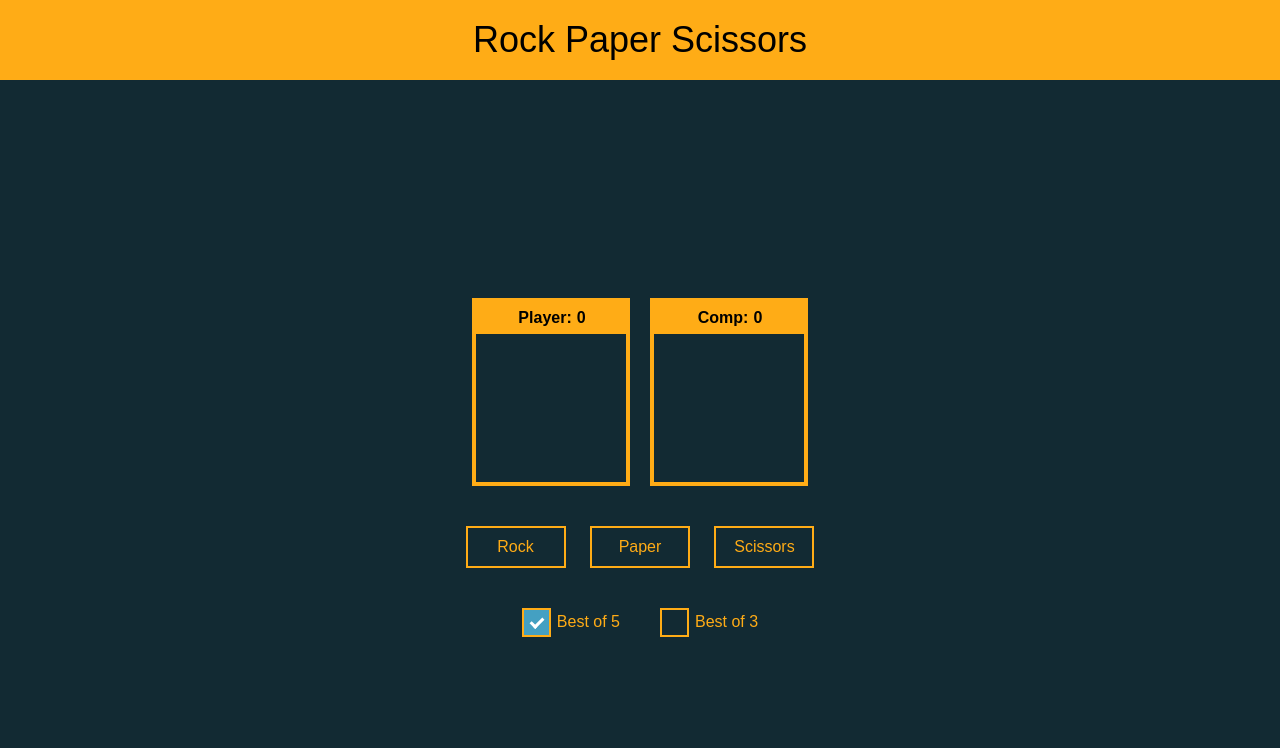
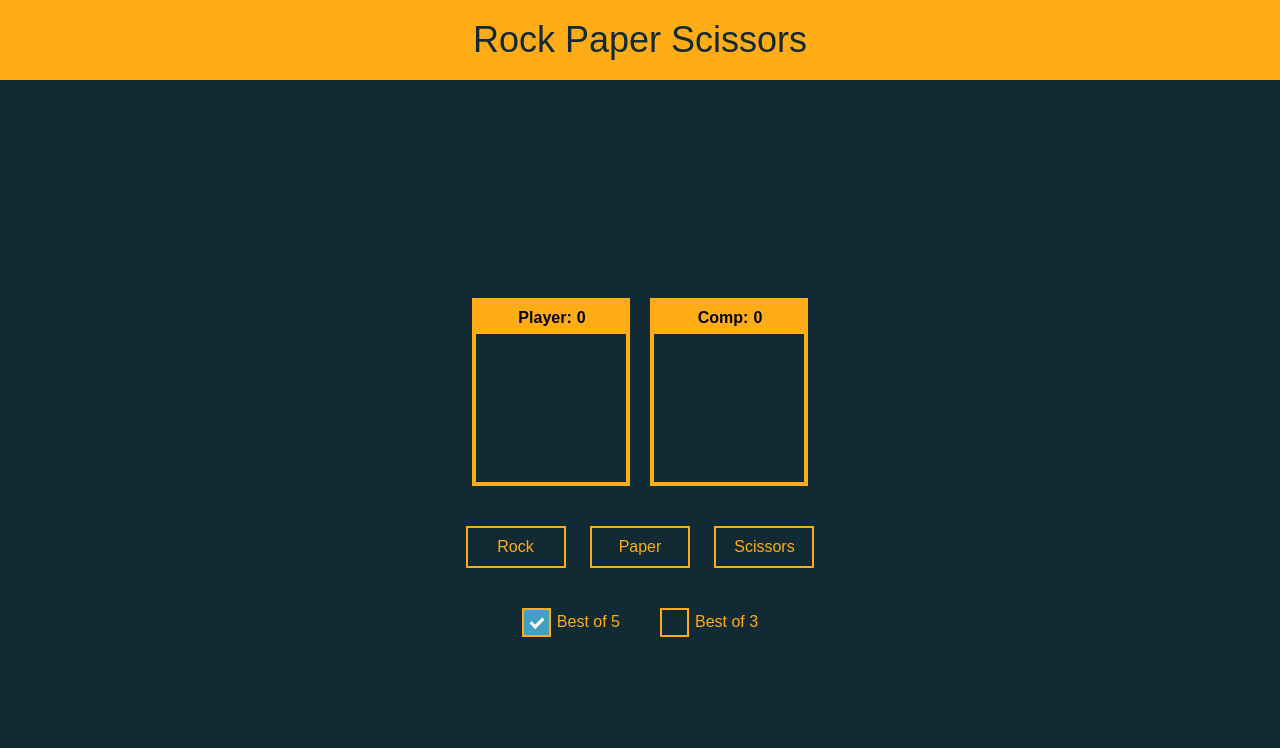
Before and after one commit to ta457/rock-paper-scissors, a plain HTML site: page index.html in a window 1280 px wide. Shown: the top 748 px of the page. Drawn offline with Linux system fonts and the light colour scheme.

Commit message:
Edit styles

```diff
--- a/style.css
+++ b/style.css
@@ -25,6 +25,7 @@ body {
     background-color: #ffac16;
     font-size: 36px;
     font-weight: lighter;
+    color:#122a33;
 }
 
 .content {
```
